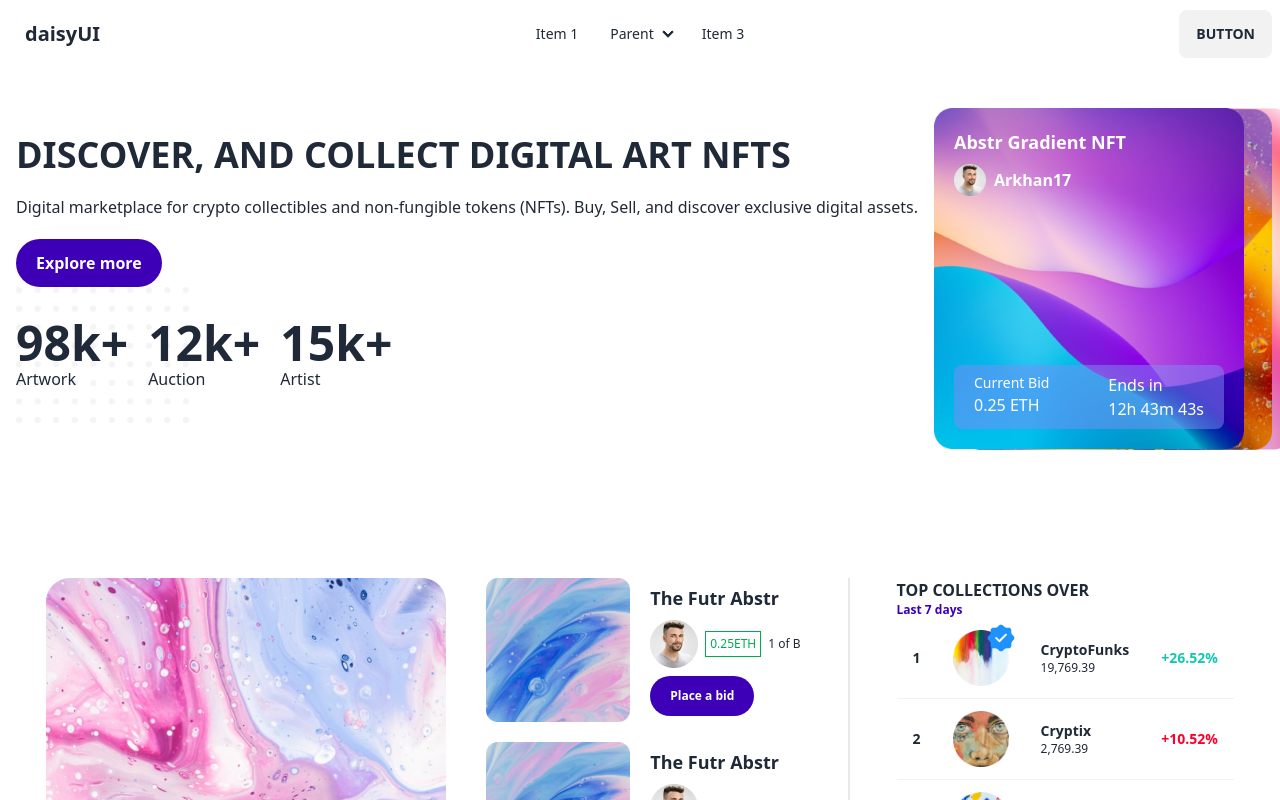
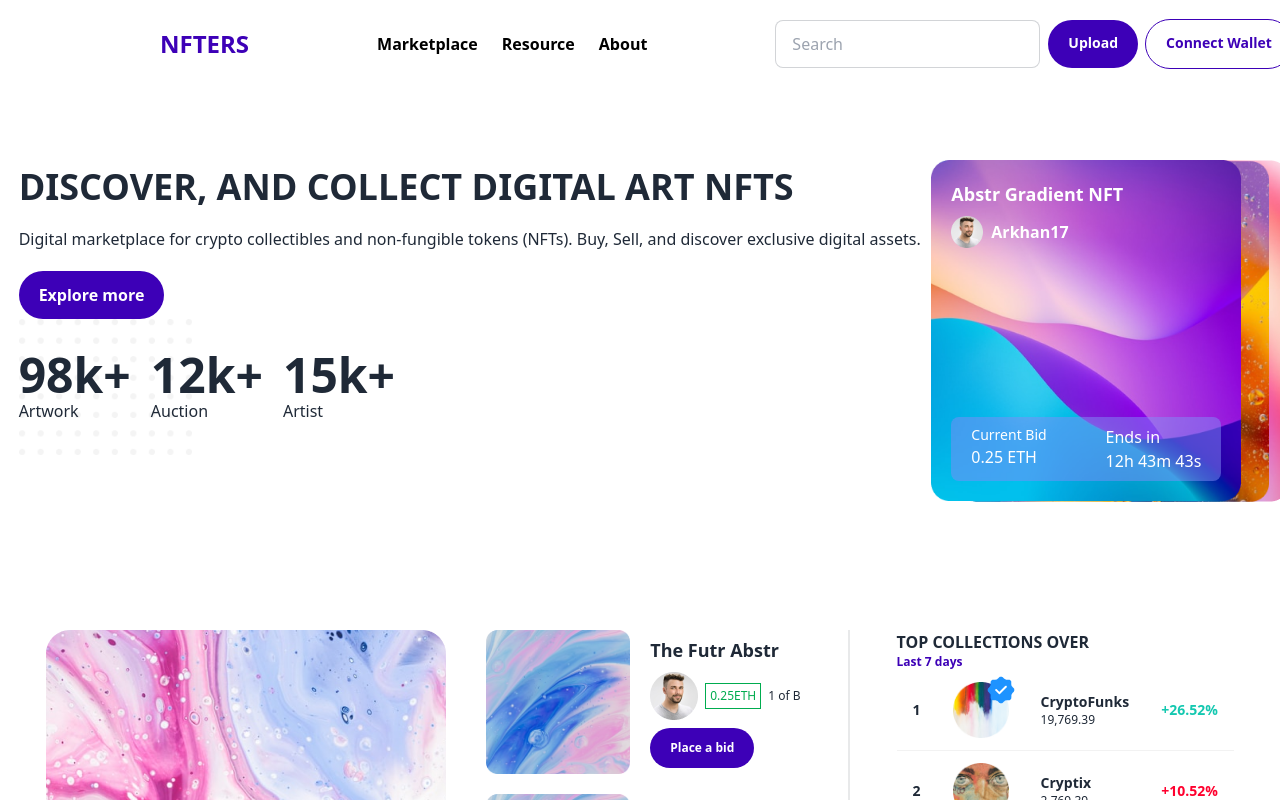
Before and after one commit to RayhanUddinFarhad/NFT_Task, a React (Vite) app: page / in a window 1280 px wide. Shown: the top 800 px of the page. Built offline with nearby package versions, Linux system fonts and the light colour scheme.

Commit message:
almost completed

```diff
--- a/src/App.jsx
+++ b/src/App.jsx
@@ -7,7 +7,7 @@ import Main from './layout/Main'
 function App() {
 
   return (
-    <div className='max-w-screen-2xl mx-auto'>
+    <div className='max-w-screen-2xl overflow-x-hidden mx-auto p-2'>
       <Main></Main>
     </div>
   )
--- a/src/Shared/Navbar.jsx
+++ b/src/Shared/Navbar.jsx
@@ -1,47 +1,118 @@
-import React from 'react';
+import React, { useState } from 'react';
 
 const Navbar = () => {
-    return (
-        <div className="navbar bg-base-100">
-  <div className="navbar-start">
-    <div className="dropdown">
-      <label tabIndex={0} className="btn btn-ghost lg:hidden">
-        <svg xmlns="http://www.w3.org/2000/svg" className="h-5 w-5" fill="none" viewBox="0 0 24 24" stroke="currentColor"><path strokeLinecap="round" strokeLinejoin="round" strokeWidth="2" d="M4 6h16M4 12h8m-8 6h16" /></svg>
-      </label>
-      <ul tabIndex={0} className="menu menu-sm dropdown-content mt-3 z-[1] p-2 shadow bg-base-100 rounded-box w-52">
-        <li><a>Item 1</a></li>
-        <li>
-          <a>Parent</a>
-          <ul className="p-2">
-            <li><a>Submenu 1</a></li>
-            <li><a>Submenu 2</a></li>
-          </ul>
-        </li>
-        <li><a>Item 3</a></li>
-      </ul>
-    </div>
-    <a className="btn btn-ghost normal-case text-xl">daisyUI</a>
-  </div>
-  <div className="navbar-center hidden lg:flex">
-    <ul className="menu menu-horizontal px-1">
-      <li><a>Item 1</a></li>
-      <li tabIndex={0}>
-        <details>
-          <summary>Parent</summary>
-          <ul className="p-2">
-            <li><a>Submenu 1</a></li>
-            <li><a>Submenu 2</a></li>
-          </ul>
-        </details>
-      </li>
-      <li><a>Item 3</a></li>
-    </ul>
-  </div>
-  <div className="navbar-end">
-    <a className="btn">Button</a>
-  </div>
-</div>
-    );
+  const [navbar, setNavbar] = useState(false);
+
+  return (
+    <nav className="max-w-screen-lg text-black mx-auto ">
+      <div className="lg:space-x-32 px-4 mx-auto   lg:max-w-7xl md:items-center md:flex md:px-8">
+        <div>
+          <div className="flex items-center justify-between py-3 md:py-5 md:block">
+            <a href="javascript:void(0)">
+              <h2 className="text-2xl font-extrabold text-[#3D00B7]">NFTERS</h2>
+            </a>
+            <div className="md:hidden">
+              <button
+                className="p-2 text-gray-700 rounded-md outline-none focus:border-gray-400 focus:border"
+                onClick={() => setNavbar(!navbar)}
+              >
+                {navbar ? (
+                  <svg
+                    xmlns="http://www.w3.org/2000/svg"
+                    className="w-6 h-6 text-black"
+                    viewBox="0 0 20 20"
+                    fill="currentColor"
+                  >
+                    <path
+                      fillRule="evenodd"
+                      d="M4.293 4.293a1 1 0 011.414 0L10 8.586l4.293-4.293a1 1 0 111.414 1.414L11.414 10l4.293 4.293a1 1 0 01-1.414 1.414L10 11.414l-4.293 4.293a1 1 0 01-1.414-1.414L8.586 10 4.293 5.707a1 1 0 010-1.414z"
+                      clipRule="evenodd"
+                    />
+                  </svg>
+                ) : (
+                  <svg
+                    xmlns="http://www.w3.org/2000/svg"
+                    className="w-6 h-6 text-black"
+                    fill="none"
+                    viewBox="0 0 24 24"
+                    stroke="currentColor"
+                    strokeWidth={2}
+                  >
+                    <path
+                      strokeLinecap="round"
+                      strokeLinejoin="round"
+                      d="M4 6h16M4 12h16M4 18h16"
+                    />
+                  </svg>
+                )}
+              </button>
+            </div>
+          </div>
+        </div>
+        <div>
+          <div
+            className={`flex-1 justify-self-center pb-3 mt-8 md:block md:pb-0 md:mt-0 ${navbar ? "block" : "hidden"
+              }`}
+          >
+            <ul className="items-center lg:justify-center space-y-8 md:flex md:space-x-6 md:space-y-0 text-black font-bold">
+              <li className="text-black hover:text-indigo-200">
+                <a href="">Marketplace</a>
+              </li>
+              <li className="text-black hover:text-indigo-200">
+                <a href="javascript:void(0)">Resource</a>
+              </li>
+              <li className="text-black hover:text-indigo-200">
+                <a href="javascript:void(0)">About</a>
+              </li>
+
+            </ul>
+
+            <div className="lg:hidden  ">
+          <div className="flex-none gap-2 my-5">
+            <div className="form-control">
+              <input type="text" placeholder="Search" className="input input-bordered max-w-max md:w-auto" />
+            </div>
+          </div>
+          <div className=''>
+
+          <a
+            href="javascript:void(0)"
+            className="button-primary btn-sm hover:bg-gray-100"
+          >
+            Upload
+          </a>
+          <a
+            href="javascript:void(0)"
+            className="button-secondary btn-sm whitespace-nowrap"
+          >
+            Connect Wallet
+          </a>
+          </div>
+        </div>
+          </div>
+        </div>
+        <div className="hidden space-x-2  md:flex">
+          <div className="flex-none gap-2">
+            <div className="form-control">
+              <input type="text" placeholder="Search" className="input input-bordered w-24 md:w-auto" />
+            </div>
+          </div>
+          <a
+            href="javascript:void(0)"
+            className="button-primary hover:bg-gray-100 whitespace-nowrap btn-md"
+          >
+            Upload
+          </a>
+          <a
+            href="javascript:void(0)"
+            className="button-secondary btn-md whitespace-nowrap"
+          >
+            Connect Wallet
+          </a>
+        </div>
+      </div>
+    </nav>
+  );
 };
 
 export default Navbar;
--- a/src/components/Home/Banner/Banner.jsx
+++ b/src/components/Home/Banner/Banner.jsx
@@ -8,7 +8,7 @@ import dot from '../../../assets/Images/Dot.png'
 const Banner = () => {
     return (
         <div>
-            <div className='lg:flex items-center justify-evenly mt-10 '>
+            <div className='lg:flex items-center justify-evenly mt-10 space-y-10'>
                 <div className='space-y-5 '>
                     <h1 className='text-4xl font-extrabold uppercase'>Discover, And Collect Digital Art NFTS</h1>
                     <p>Digital marketplace for crypto collectibles and non-fungible tokens (NFTs). Buy, Sell, and discover exclusive digital assets.</p>
@@ -17,18 +17,18 @@ const Banner = () => {
                         <button className='button-primary'>Explore more</button>
 
 
-                        <div className='flex space-x-5 bg-no-repeat bg-contain py-8' style={{ backgroundImage: `url(${dot})` }}>
+                        <div className='flex  space-x-5 bg-no-repeat bg-contain py-8' style={{ backgroundImage: `url(${dot})` }}>
 
                             <div>
-                                <h1 className='text-5xl font-extrabold'>98k+</h1>
+                                <h1 className='lg:text-5xl text-lg font-extrabold'>98k+</h1>
                                 <p>Artwork</p>
                             </div>
                             <div>
-                                <h1 className='text-5xl font-extrabold'>12k+</h1>
+                                <h1 className='lg:text-5xl text-lg font-extrabold'>12k+</h1>
                                 <p>Auction</p>
                             </div>
                             <div>
-                                <h1 className='text-5xl font-extrabold'>15k+</h1>
+                                <h1 className='lg:text-5xl text-lg font-extrabold'>15k+</h1>
                                 <p>Artist</p>
                             </div>
                         </div>
@@ -36,8 +36,8 @@ const Banner = () => {
 
                 </div>
 
-                <div className='relative max-w-max mr-5'>
-                    <div className='absolute z-10'>
+                <div className='relative lg:max-w-max  mr-5'>
+                    <div className='absolute z-10 max-w-max'>
                         <div className='relative'>
                             <img src={img1} alt='' />
                             <div className='absolute top-5 left-5 text-white font-semibold space-y-2'>
@@ -79,8 +79,8 @@ const Banner = () => {
                         </div>
 
                     </div>
-                    <div className='relative'>
-                        <img className='absolute z-0 bottom-0 left-7 transition-transform ' src={img2} alt='' />
+                    <div className='relative '>
+                        <img className='absolute z-0 bottom-0 left-7  transition-transform ' src={img2} alt='' />
                         <img className='relative -z-10 bottom-0 left-12 transition-transform ' src={img3} alt='' />
                     </div>
                 </div>
--- a/src/components/Home/Discover/Discover.jsx
+++ b/src/components/Home/Discover/Discover.jsx
@@ -28,7 +28,7 @@ const Discover = () => {
 
 
     return (
-        <div className=''>
+        <div className='bg-gray-50 p-5'>
 
             <h1 className='text-3xl font-extrabold'>Discover More NFTS</h1>
 
@@ -38,7 +38,7 @@ const Discover = () => {
 
 
                 <Tabs selectedTabClassName='button-primary' className='outline-0'>
-                    <div className='flex items-center justify-between'>
+                    <div className='lg:flex items-center justify-between'>
 
                     <TabList className='my-8 '>
                         <Tab>All Categories</Tab>
@@ -60,7 +60,7 @@ const Discover = () => {
                 </div>
                     </div>
 
-                    <TabPanel className='grid lg:grid-cols-4 gap-10 justify-center'>
+                    <TabPanel className='grid lg:grid-cols-4 sm:grid-cols-2 gap-10 justify-center'>
 
                         {
                             sortByPrice ? sortedData.map(data => <Card data={data}></Card>) : fakedata.map(data => <Card data={data}></Card>)
--- a/src/components/Home/Promotions/Promotion.jsx
+++ b/src/components/Home/Promotions/Promotion.jsx
@@ -6,9 +6,9 @@ import person from '../../../assets/Images/person1.png'
 
 const Promotion = () => {
     return (
-        <div className='flex  items-center space-x-10 justify-center'>
+        <div className='lg:flex  items-center lg:space-x-10 justify-center lg:space-y-0  space-y-10'>
 
-            <div className='flex space-x-10 items-center'>
+            <div className='flex space-x-10 items-center '>
 
 
                 <div>
@@ -28,7 +28,7 @@ const Promotion = () => {
                 <div className='relative'>
 
                     <img className='h-64 object-contain' src={image2} alt="" />
-                    <img className='absolute -bottom-5 -right-5' src={person} alt="" />
+                    <img className='absolute bottom-5 lg:-bottom-5 lg:-right-5 right-0' src={person} alt="" />
 
 
                 </div>
--- a/src/components/Home/TopCollection/TopCollections.jsx
+++ b/src/components/Home/TopCollection/TopCollections.jsx
@@ -6,7 +6,7 @@ import TopCollectionOver from './TopCollectionOver';
 
 const TopCollections = () => {
     return (
-        <div className='flex space-x-10 justify-center '>
+        <div className='lg:flex space-x-10 space-y-10 lg:space-y-0  justify-center '>
 
             <div>
 
```
Also changed, not shown: src/components/Home/CollectionFeatured/CollectionFeatured.jsx (+9 -9 lines).
